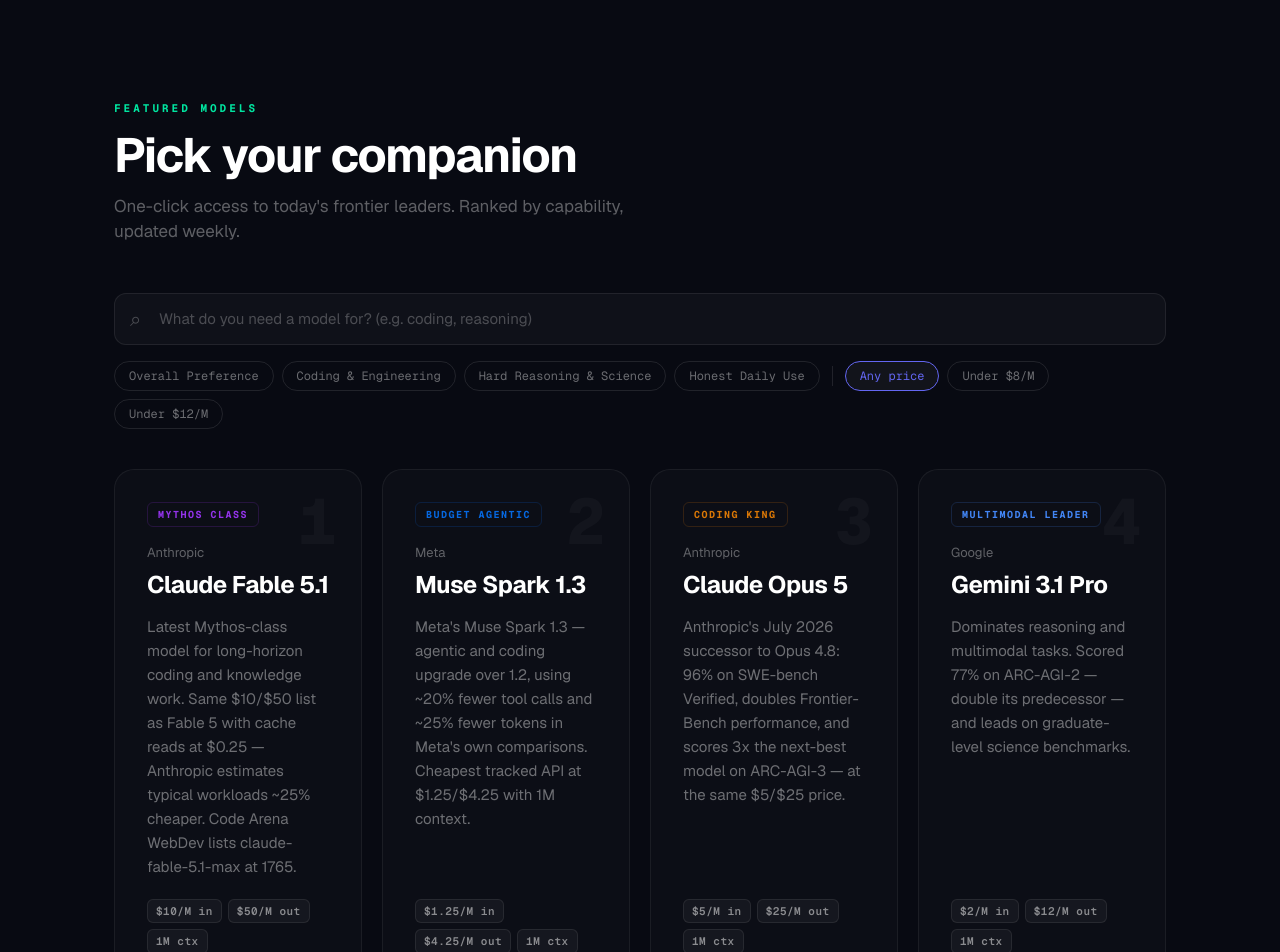
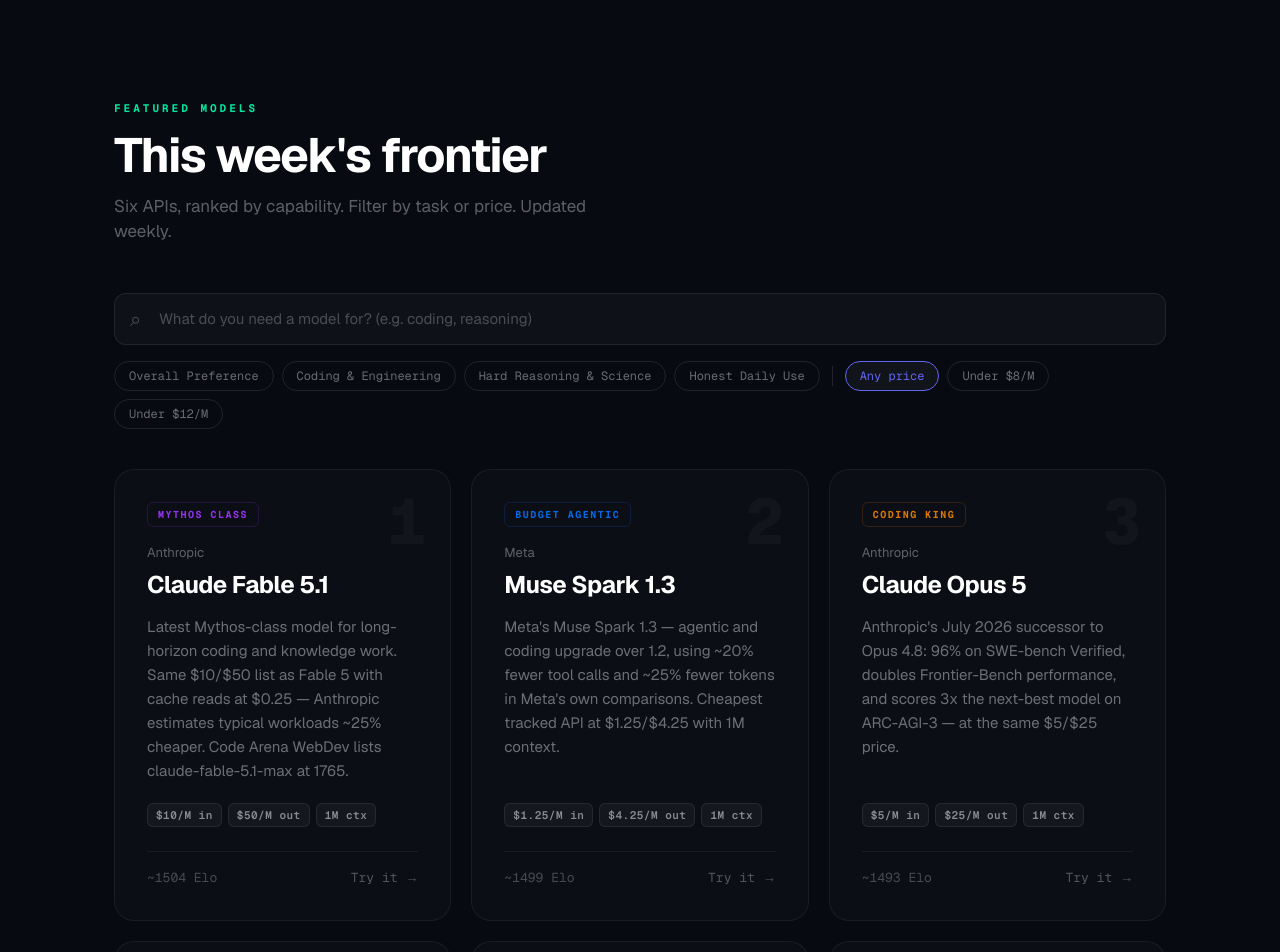
Before and after one commit to do360now/helloai, a Next.js app: page / in a window 1280 px wide. Shown: the part 440-1392 px from the top of the page. Built offline with nearby package versions, Linux system fonts and the light colour scheme.

Commit message:
style(home): 3-column model grid and frontier section copy

```diff
--- a/app/globals.css
+++ b/app/globals.css
@@ -394,8 +394,12 @@ body {
 
 .models-grid {
   display: grid;
-  grid-template-columns: repeat(auto-fit, minmax(240px, 1fr));
+  grid-template-columns: repeat(3, minmax(0, 1fr));
   gap: 20px;
+}
+
+@media (max-width: 900px) {
+  .models-grid { grid-template-columns: repeat(2, minmax(0, 1fr)); }
 }
 
 .model-card {
--- a/app/page.tsx
+++ b/app/page.tsx
@@ -30,8 +30,8 @@ function ModelsSection() {
     <section id="models" className="models-section">
       <SectionHeader
         label="Featured Models"
-        title="Pick your companion"
-        subtitle="One-click access to today's frontier leaders. Ranked by capability, updated weekly."
+        title="This week&apos;s frontier"
+        subtitle="Six APIs, ranked by capability. Filter by task or price. Updated weekly."
       />
       <ModelFilter
         categories={categories}
```
